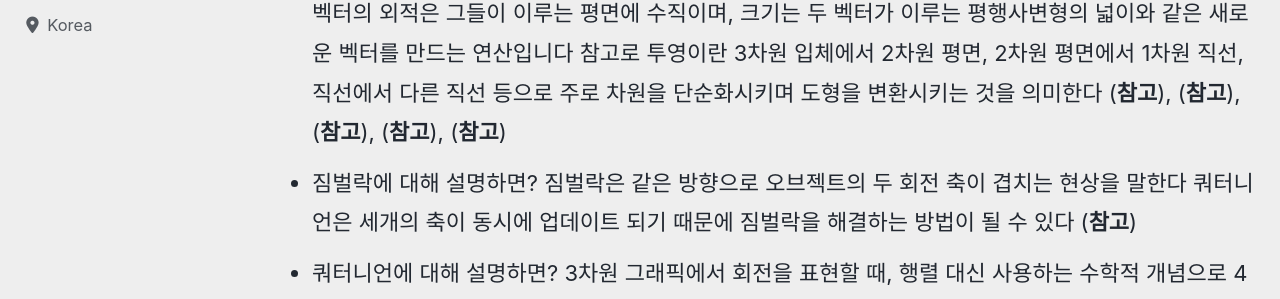
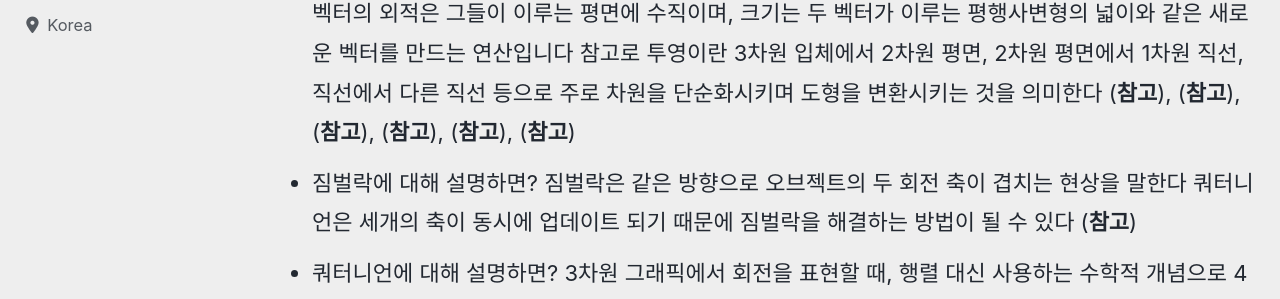
Before and after one commit to devMyeong/devMyeong.github.io, a Jekyll site: the page built from _posts/cs/2022-09-05-블로그-면접준비.md, in a window 1280 px wide and 900 px high, scrolled down 19422 px. Shown: the part 141-440 px from the top of the window. Built offline with Jekyll 4.4.1, drawn with Linux system fonts in a browser that asks for light colours; cached includes are drawn as plain includes; nearby versions of some CDN libraries; some web fonts are replaced; comment, search, counter and statistics services are not loaded.

Commit message:
Chore : 수정

```diff
--- a/_posts/cs/2022-09-05-블로그-면접준비.md
+++ b/_posts/cs/2022-09-05-블로그-면접준비.md
@@ -185,7 +185,7 @@ last_modified_at: 2022-10-30
 - in-place sorting 알고리즘 이란? 원소들의 개수에 비해서 충분히 무시할 만한 저장 공간만을 더 사용하는 정렬 알고리즘 이다 ([**참고**](https://velog.io/@cookncoding/%EC%95%8C%EA%B3%A0%EB%A6%AC%EC%A6%98-%EA%B0%9C%EB%85%90-Stable-Sort-Inplace))
 
 ### 01-4 그래픽스 ( 중요도 상 )
-- 벡터의 내적 외적에 대해 설명하면? 내적은 두 벡터의 각 성분끼리의 곱의 합이다 내적은 두 개의 벡터가 있을때 한 벡터의 방향으로 나머지 하나를 projection(투영) 시킨 것과 다른 한 벡터의 크기의 곱이다 두 벡터의 외적은 그들이 이루는 평면에 수직이며, 크기는 두 벡터가 이루는 평행사변형의 넓이와 같은 새로운 벡터를 만드는 연산입니다 참고로 투영이란 3차원 입체에서 2차원 평면, 2차원 평면에서 1차원 직선, 직선에서 다른 직선 등으로 주로 차원을 단순화시키며 도형을 변환시키는 것을 의미한다 ([**참고**](http://www.findmean.com/%EC%88%98%ED%95%99/%EB%B2%A1%ED%84%B0/%EB%B2%A1%ED%84%B0%EC%9D%98-%EB%82%B4%EC%A0%81/)), ([**참고**](https://www.youtube.com/watch?v=sOAgJmsHKLE)), ([**참고**](http://www.findmean.com/%EC%88%98%ED%95%99/%EB%B2%A1%ED%84%B0/%EB%B2%A1%ED%84%B0%EC%9D%98-%EC%99%B8%EC%A0%81/)), ([**참고**](https://www.youtube.com/watch?v=Muu6PLRQXZk)), ([**참고**](http://www.ktword.co.kr/test/view/view.php?m_temp1=4795))
+- 벡터의 내적 외적에 대해 설명하면? 내적은 두 벡터의 각 성분끼리의 곱의 합이다 내적은 두 개의 벡터가 있을때 한 벡터의 방향으로 나머지 하나를 projection(투영) 시킨 것과 다른 한 벡터의 크기의 곱이다 두 벡터의 외적은 그들이 이루는 평면에 수직이며, 크기는 두 벡터가 이루는 평행사변형의 넓이와 같은 새로운 벡터를 만드는 연산입니다 참고로 투영이란 3차원 입체에서 2차원 평면, 2차원 평면에서 1차원 직선, 직선에서 다른 직선 등으로 주로 차원을 단순화시키며 도형을 변환시키는 것을 의미한다 ([**참고**](http://www.findmean.com/%EC%88%98%ED%95%99/%EB%B2%A1%ED%84%B0/%EB%B2%A1%ED%84%B0%EC%9D%98-%EB%82%B4%EC%A0%81/)), ([**참고**](https://www.youtube.com/watch?v=sOAgJmsHKLE)), ([**참고**](http://www.findmean.com/%EC%88%98%ED%95%99/%EB%B2%A1%ED%84%B0/%EB%B2%A1%ED%84%B0%EC%9D%98-%EC%99%B8%EC%A0%81/)), ([**참고**](https://www.youtube.com/watch?v=Muu6PLRQXZk)), ([**참고**](http://www.ktword.co.kr/test/view/view.php?m_temp1=4795)), ([**참고**](https://lee-seokhyun.gitbook.io/game-programming/client/easy-mathematics/3d/3d-5.))
 - 짐벌락에 대해 설명하면? 짐벌락은 같은 방향으로 오브젝트의 두 회전 축이 겹치는 현상을 말한다 쿼터니언은 세개의 축이 동시에 업데이트 되기 때문에 짐벌락을 해결하는 방법이 될 수 있다 ([**참고**](https://chonjay.tistory.com/entry/%EC%98%A4%EC%9D%BC%EB%9F%AC%EA%B0%81-gimbal-lock-%EB%AC%B8%EC%A0%9C%EC%BF%BC%ED%84%B0%EB%8B%88%EC%96%B8%EC%9C%BC%EB%A1%9C-%ED%95%B4%EA%B2%B0-%EA%B0%80%EB%8A%A5))
 - 쿼터니언에 대해 설명하면? 3차원 그래픽에서 회전을 표현할 때, 행렬 대신 사용하는 수학적 개념으로 4개의 값으로 이루어진 복소수(Complex Number) 체계이다 ([**참고**](https://showmiso.tistory.com/57))
 - 렌더링 파이프라인에 대해 설명하면? 입력 조립기 - 버텍스 셰이더 - 테셀레이션 - 지오메트리 셰이더 - 레스터라이저 - 픽셀 셰이더 - 출력 병합기 순으로 3차원의 가상 세계를 2차원의 이미지로 생성한다 ([**참고**](https://doobudubu.tistory.com/m/243))
```
